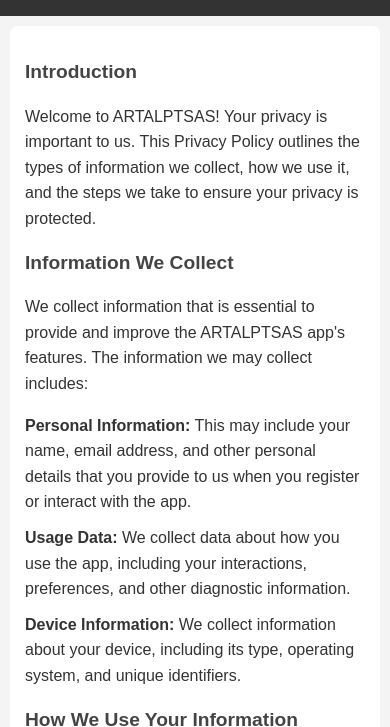
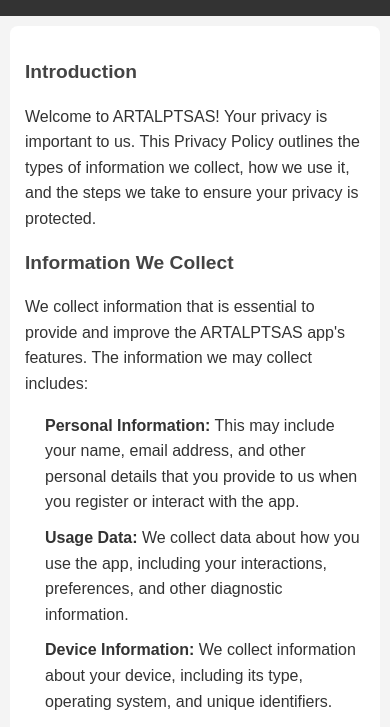
Before and after one commit to zxjota/ARTALPT-WEB, a plain HTML site: page index.html in a window 390 px wide. Shown: the part 123-850 px from the top of the page. Drawn offline with Linux system fonts and the light colour scheme.

Commit message:
Update index.html

```diff
--- a/index.html
+++ b/index.html
@@ -47,11 +47,11 @@
         }
         /* Mobile responsiveness */
         @media (max-width: 768px) {
+            header {
+                padding: 15px;
+            }
             section {
                 margin: 10px;
-                padding: 15px;
-            }
-            header {
                 padding: 15px;
             }
             footer {
@@ -62,6 +62,12 @@
             }
             h2 {
                 font-size: 1.2em;
+            }
+            ul {
+                padding-left: 20px;
+            }
+            li {
+                font-size: 1em;
             }
         }
     </style>
```
